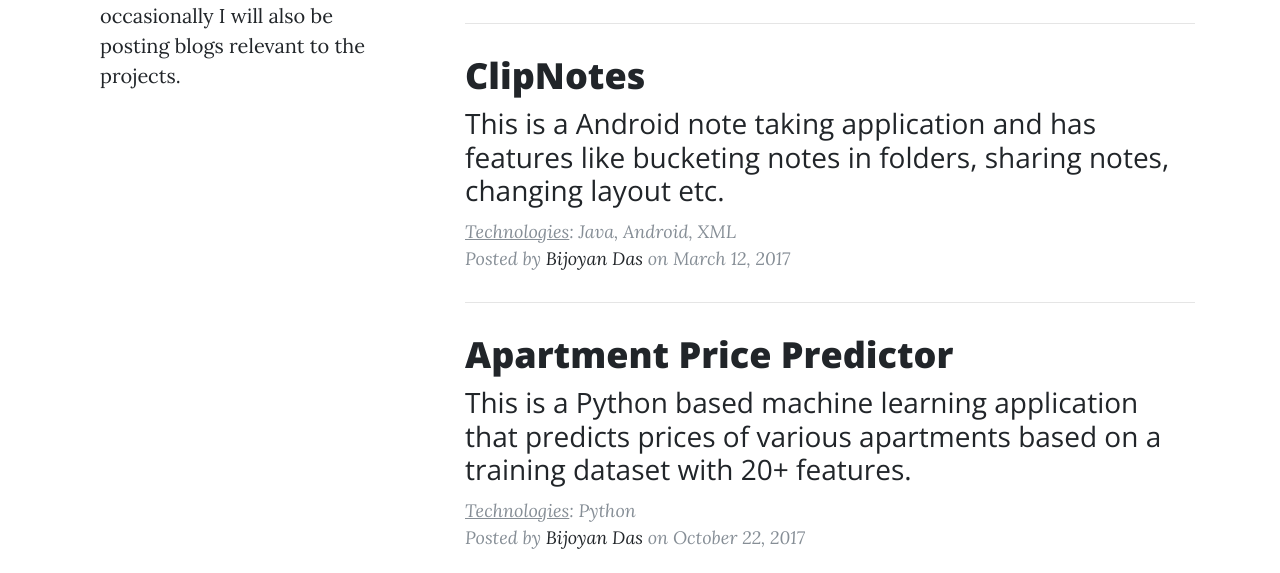
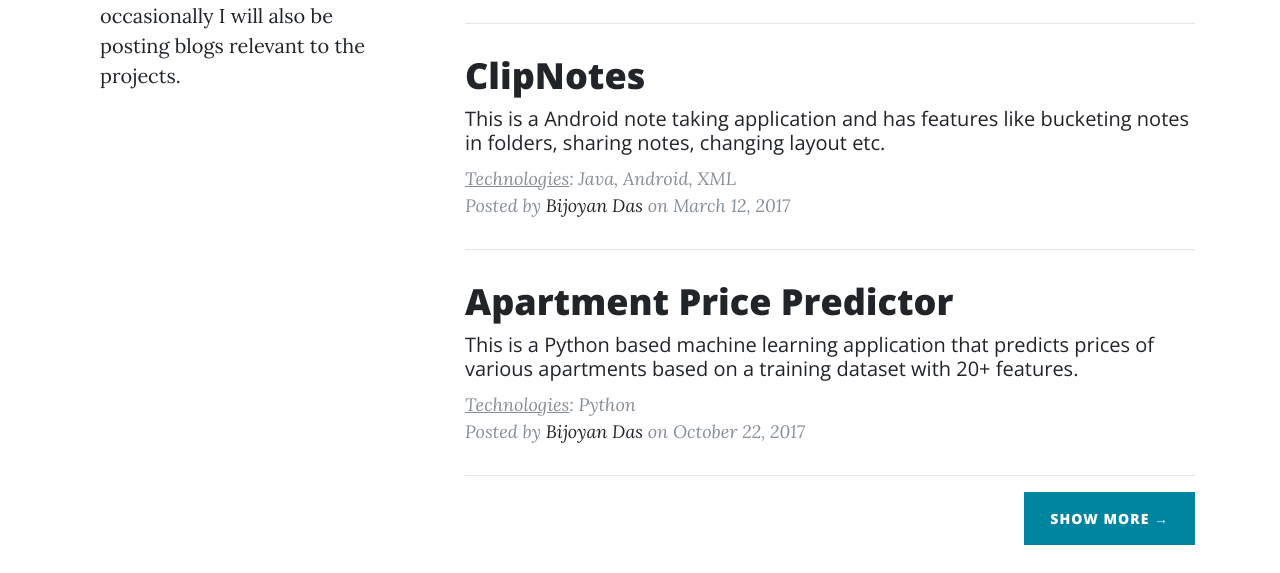
Before and after one commit to bijoyandas/bijoyandas.github.io, a website: page index.html in a window 1280 px wide. Shown: the part 1199-1772 px from the top of the page. Drawn offline with nearby package versions, Linux system fonts and the light colour scheme.

Commit message:
Adding Important Files

```diff
--- a/index.html
+++ b/index.html
@@ -131,10 +131,10 @@
               <h2 class="post-title">
                 ClipNotes
               </h2>
-              <h3 class="post-subtitle">
+              <h5 class="post-subtitle">
                 This is a Android note taking application and has features like bucketing notes in folders,
                 sharing notes, changing layout etc.
-              </h3>
+              </h5>
             </a>
             <p class="post-meta">
               <span style="text-decoration:underline">Technologies</span>: Java, Android, XML
@@ -149,10 +149,10 @@
               <h2 class="post-title">
                 Apartment Price Predictor
               </h2>
-              <h3 class="post-subtitle">
+              <h5 class="post-subtitle">
                 This is a Python based machine learning application that predicts prices of various apartments
                 based on a training dataset with 20+ features.
-              </h3>
+              </h5>
             </a>
             <p class="post-meta">
               <span style="text-decoration:underline">Technologies</span>: Python
```
